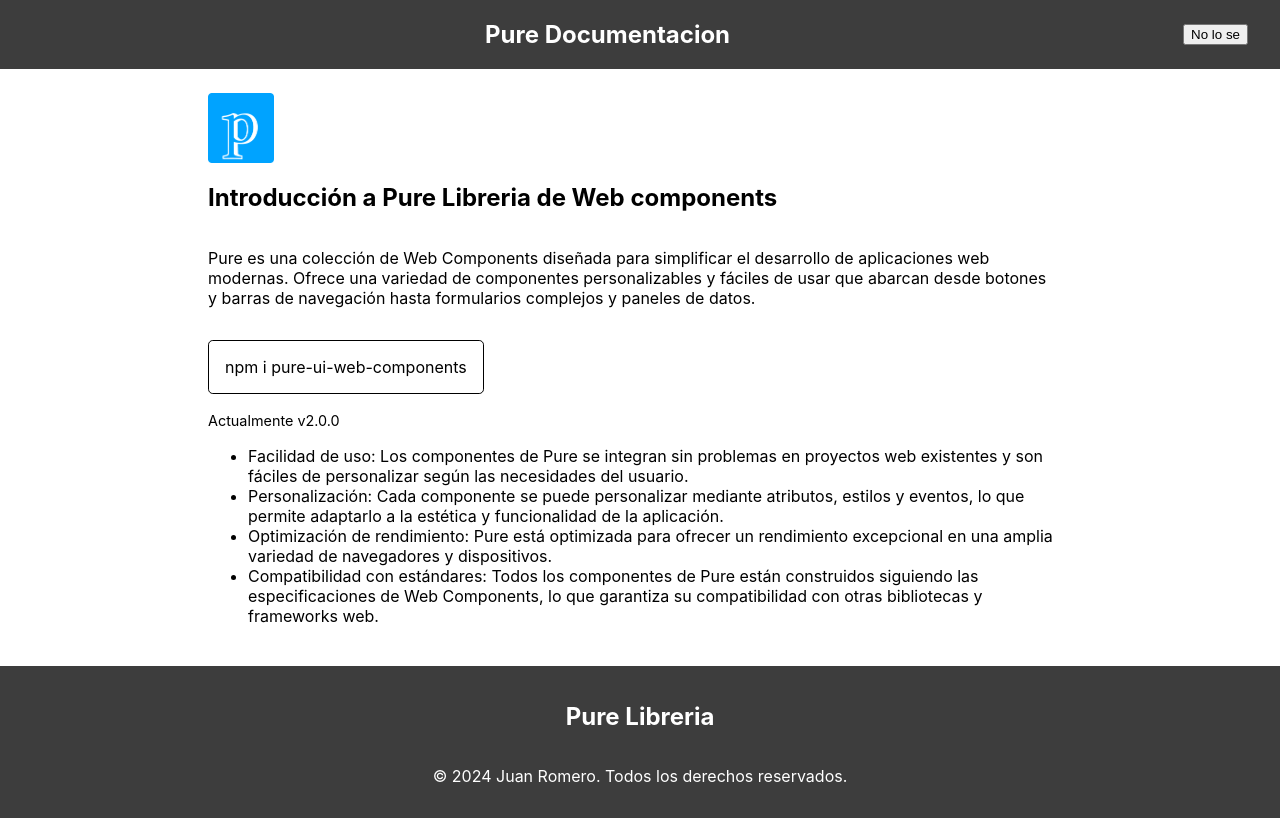
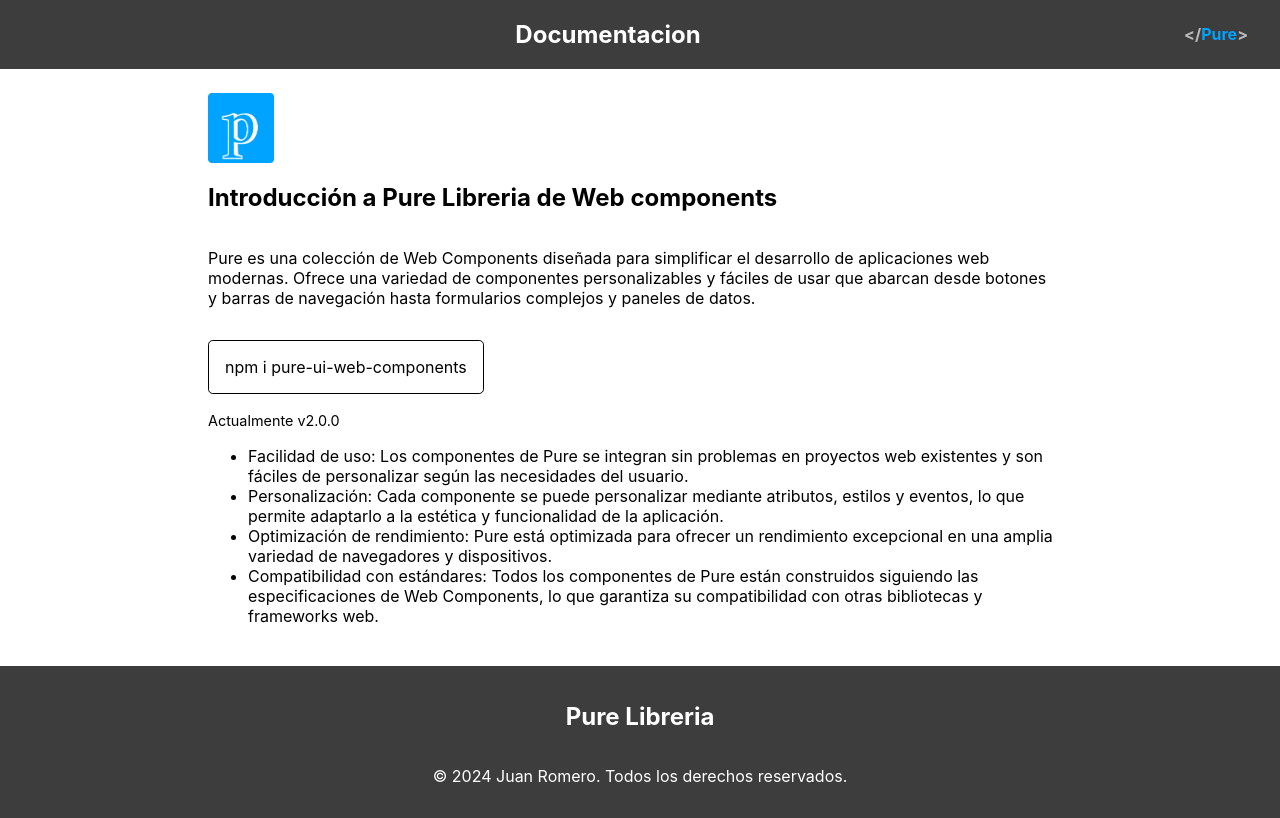
Before and after one commit to juan-camilo-11/pure-landing-page, a React (Create React App) app: page /introduccion in a window 1280 px wide. Built offline with nearby package versions, Linux system fonts and the light colour scheme.

Commit message:
Ajusto el diseño del header

```diff
--- a/src/App.css
+++ b/src/App.css
@@ -3,6 +3,7 @@
   --color-light-grey: #bbbbbb;
   --color-white: #FFF;
   --color-black: #000;
+  --color-blue: #00A3FF;
 }
 *{
   box-sizing: border-box;
--- a/src/modules/pages/header/header.css
+++ b/src/modules/pages/header/header.css
@@ -15,6 +15,13 @@ pure-navbar{
 }
 .header__title{
     color: var(--color-white)
+}
+.header__name{
+    color: var(--color-light-grey);
+
+}
+.header__name span{
+    color: var(--color-blue);
 }
 @media screen and (max-width: 320px) {}
 
--- a/src/modules/pages/header/header.tsx
+++ b/src/modules/pages/header/header.tsx
@@ -16,13 +16,13 @@ function Header() {
     return (
         <header className="header">
             <div className="header__nav">
-                <pure-navbar navItems={JSON.stringify(items)}></pure-navbar>
+                <pure-navbar logoText="</Pure>" navItems={JSON.stringify(items)}></pure-navbar>
             </div>
             <div className="header__title">
-                <h2>Pure Documentacion</h2>
+                <h2>Documentacion</h2>
             </div>
-            <div className="header__buttons">
-                <button>No lo se</button>
+            <div className="header__name">
+                <h4>&lt;/<span>Pure</span>&gt;</h4>
             </div>
         </header>
     );
```
